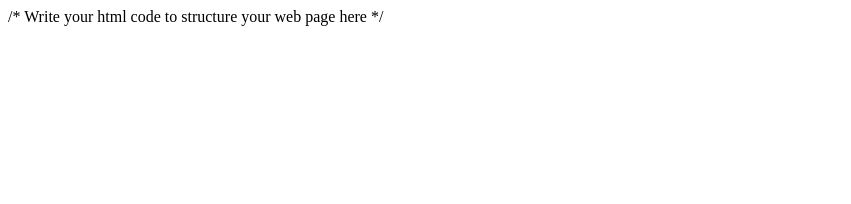
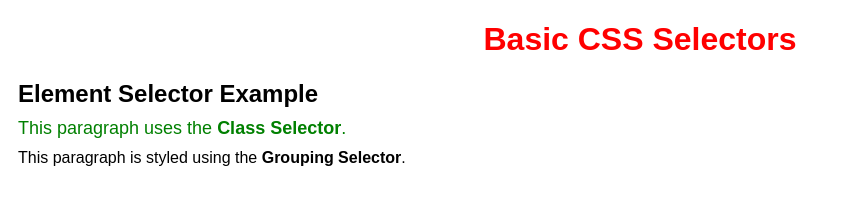
Before and after one commit to nm706454-del/program.html.3, a website: page index.html in a window 1280 px wide. Shown: the whole page, without its empty margins (0-851 px from the left). Drawn offline with Linux system fonts and the light colour scheme.

Commit message:
Update index.html

```diff
--- a/index.html
+++ b/index.html
@@ -5,15 +5,46 @@
     <title>Basic CSS Selectors</title>
 
     <style>
-        /* Write your CSS here */
 
+        * {
+            font-family: Arial, sans-serif;
+        }
+
+        /* Element Selector */
+        h1 {
+            color: darkblue;
+            text-align: center;
+        }
+
+        /* ID Selector */
+        #heading {
+            color: red;
+        }
+
+        /* Class Selector */
+        .info {
+            color: green;
+            font-size: 18px;
+        }
+
+        h2,
+        p {
+            margin: 10px;
+        }
     </style>
-
 </head>
 
 <body>
+    <h1 id="heading">Basic CSS Selectors</h1>
 
-     /* Write your html code to structure your web page here */
+    <h2>Element Selector Example</h2>
 
+    <p class="info">
+        This paragraph uses the <strong>Class Selector</strong>.
+    </p>
+
+    <p>
+        This paragraph is styled using the <strong>Grouping Selector</strong>.
+    </p>
 </body>
 </html>
```
